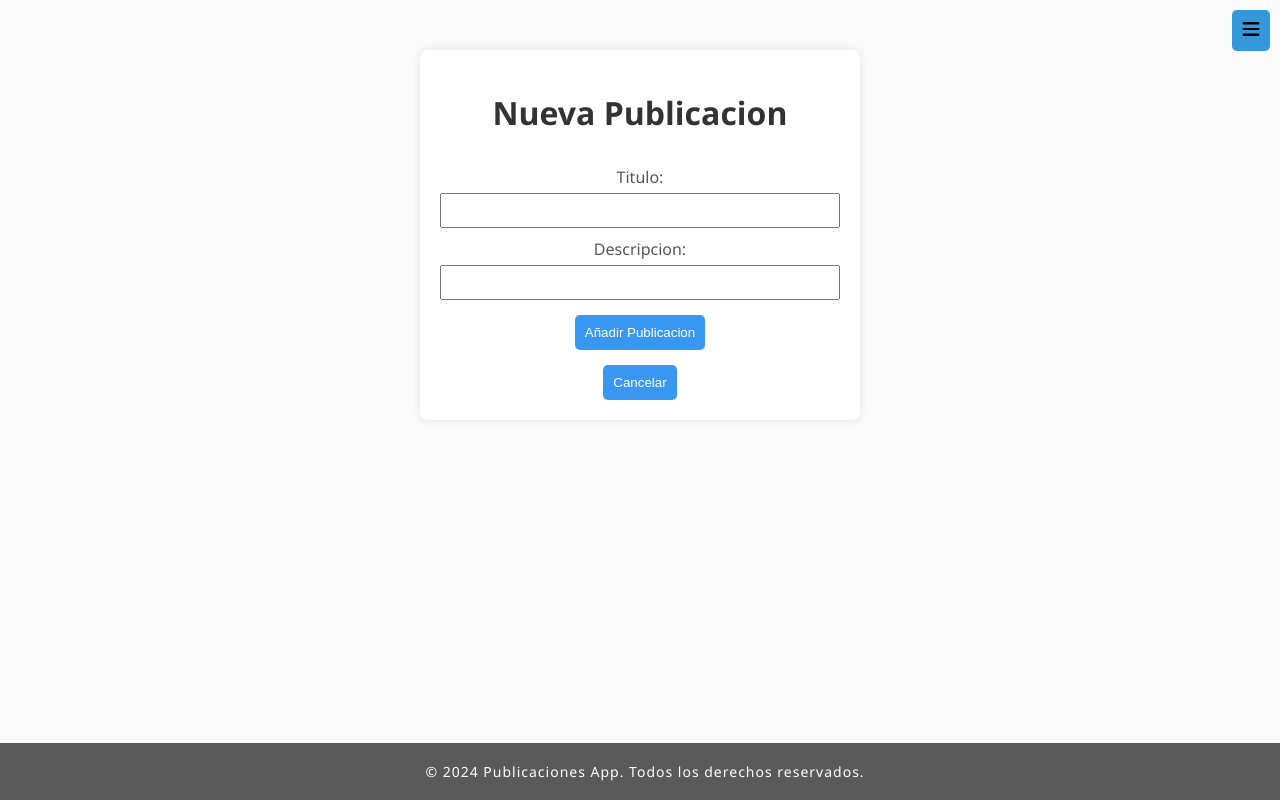
After one commit to nachodorado98/Flask-Publicaciones, a Python web app: template python/src/templates/anadir.html in a window 1280 px wide. The commit adds this page. Run offline with Jinja, Linux system fonts and the light colour scheme; the template is opened without the code that fills it, so the values that code supplies are empty.

Commit message:
Creacion pagina anadir publicacion

```diff
--- a/python/src/__init__.py
+++ b/python/src/__init__.py
@@ -3,6 +3,7 @@ from flask import Flask
 from .blueprints.inicio import bp_inicio
 from .blueprints.registro import bp_registro
 from .blueprints.login import bp_login
+from .blueprints.anadir_publicacion import bp_anadir_publicacion
 
 from .extensiones.manager import login_manager
 
@@ -19,5 +20,6 @@ def crear_app(configuracion:object)->Flask:
 	app.register_blueprint(bp_inicio)
 	app.register_blueprint(bp_registro)
 	app.register_blueprint(bp_login)
+	app.register_blueprint(bp_anadir_publicacion)
 
 	return app
--- a/python/src/static/css/publicaciones.css
+++ b/python/src/static/css/publicaciones.css
@@ -1,3 +1,5 @@
+/*------------------------------------------------------PUBLICACIONES-----------------------------------------------*/
+
 body {
     margin: 0;
     padding: 0;
@@ -165,3 +167,53 @@ footer {
     opacity: 0.8;
     letter-spacing: 1px;
 }
+
+/*------------------------------------------------------ANADIR PUBLICACION-----------------------------------------------*/
+
+.contenedor {
+    max-width: 400px;
+    margin: 40px auto;
+    background-color: #fff;
+    padding: 20px;
+    box-shadow: 0 0 10px rgba(0, 0, 0, 0.1);
+    border-radius: 8px;
+    text-align: center;
+}
+
+.contenedor h1 {
+    color: #333;
+    font-size: 32px;
+}
+
+.contenedor form {
+    display: flex;
+    flex-direction: column;
+    align-items: center;
+}
+
+.contenedor label {
+    margin-top: 10px;
+    color: #555;
+}
+
+.contenedor input {
+    width: 100%;
+    padding: 8px;
+    margin-top: 5px;
+    box-sizing: border-box;
+}
+
+.contenedor button {
+    background-color: #3897f0;
+    color: #fff;
+    padding: 10px;
+    margin-top: 15px;
+    border: none;
+    border-radius: 5px;
+    cursor: pointer;
+    transition: background-color 0.3s;
+}
+
+.contenedor button:hover {
+    background-color: #2674c6;
+}
--- /dev/null
+++ b/python/src/templates/anadir.html
@@ -0,0 +1,25 @@
+{% extends "publicaciones.html" %}
+
+{% block titulo %}
+
+{% endblock titulo %}
+
+
+{% block principal %}
+
+<div class="contenedor">
+    <h1>Nueva Publicacion</h1>
+    <form id="formulario" method="POST" action="#" autocomplete="off">
+
+        <label for="titulo">Titulo:</label>
+        <input type="text" id="titulo" name="titulo" autocomplete="off" required>
+
+        <label for="descripcion">Descripcion:</label>
+        <input type="text" id="descripcion" name="descripcion" autocomplete="off" required>
+
+        <button type="submit">Añadir Publicacion</button>
+        <button type="button" onclick="window.location.href='/publicaciones'">Cancelar</button>
+    </form>
+</div>
+
+{% endblock principal %}
--- a/python/src/templates/publicaciones.html
+++ b/python/src/templates/publicaciones.html
@@ -9,7 +9,13 @@
 <body>
 
     <div class="contenido-principal">
+
+        {% block titulo %}
+
         <h1>Publicaciones</h1>
+
+        {% endblock titulo %}
+
         <button id="toggle-navbar" class="toggle-button">
             <img src="{{ url_for('static', filename='imagenes/hamburguesa.png') }}" alt="Hamburguesa Icon" width="18" height="18">
         </button>
@@ -18,6 +24,7 @@
             <ul>
                 <li><a href="/publicaciones">Inicio</a></li>
                 <li><a href="#">{{ usuario }}</a></li>
+                <li><a href="/anadir_publicacion">Nueva Publicacion</a></li>
                 <li><a href="/logout">Salir</a></li>
             </ul>
         </div>
@@ -47,7 +54,7 @@
 
             <div class="contenedor-no-publicaciones">
                 <p class="mensaje-no-publicaciones">Nadie ha publicado aun...¡Se el primero en publicar!</p>
-                <a href="#" class="nueva-publicacion-button">Realizar Nueva Publicacion</a>
+                <a href="/anadir_publicacion" class="nueva-publicacion-button">Realizar Nueva Publicacion</a>
             </div>
 
         {% endif %}
```
Also changed, not shown: python/src/blueprints/anadir_publicacion.py (added, +12 -0 lines), python/tests/testapp/test_anadir_publicacion.py (added, +23 -0 lines), python/tests/testapp/test_login.py (+20 -0 lines).
